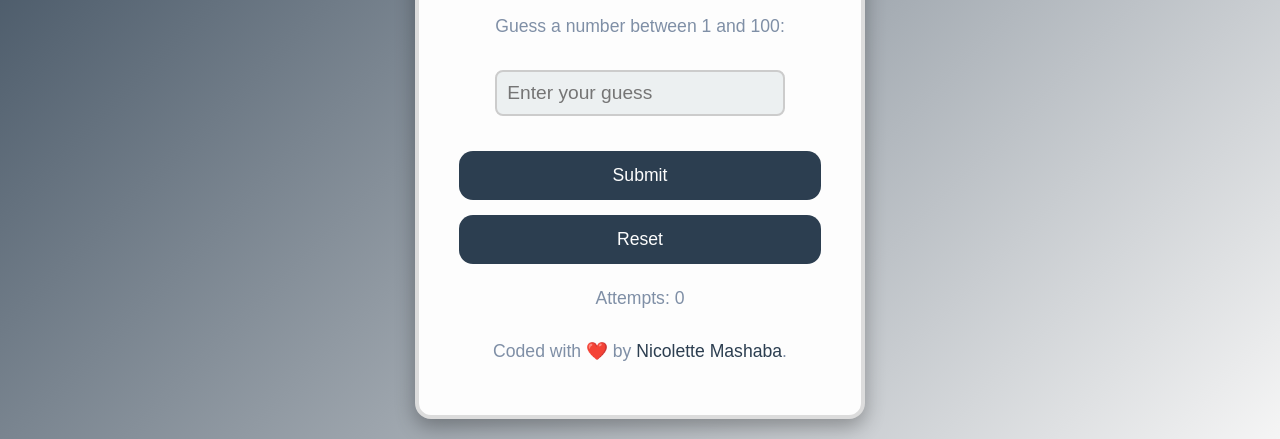
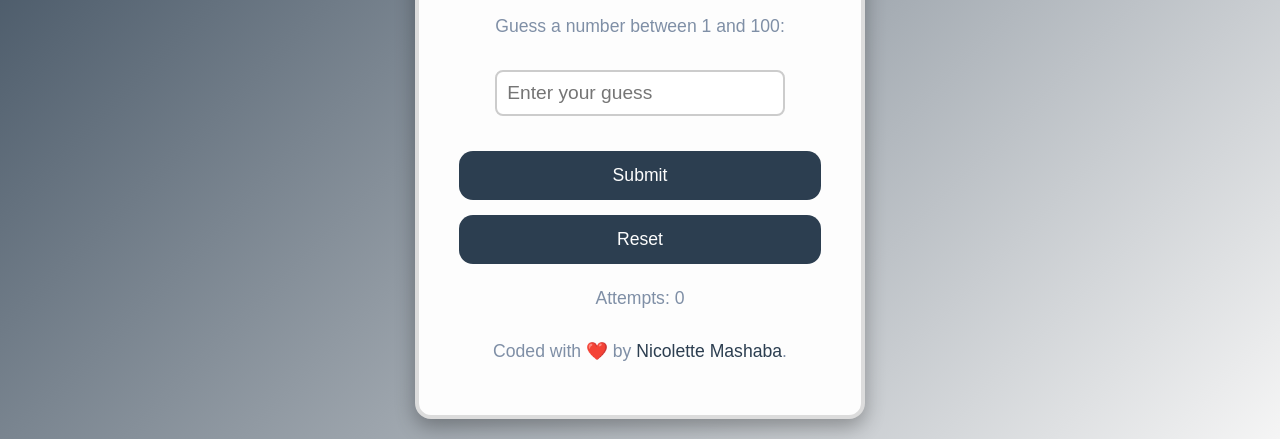
Before and after one commit to NickiMash17/number_guessing_game, a plain HTML site: page index.html in a window 1280 px wide. Shown: the part 361-800 px from the top of the page. Drawn offline with Linux system fonts and the light colour scheme.

Commit message:
edits on javascript

```diff
--- a/style.css
+++ b/style.css
@@ -64,18 +64,6 @@ body.dark-mode button:hover {
 
 body.dark-mode button:active {
   background-color: #16a085; /* Active Button State */
-}
-
-/* Input Fields */
-input[type="number"] {
-  background-color: #ecf0f1; /* Dark Input Background */
-  color: #ecf0f1; /* Light Text in Input */
-  border: 2px solid #7f8c8d; /* Light Border for Inputs */
-}
-
-input[type="number"]:focus {
-  border-color: #1abc9c; /* Light Green Focus Border */
-  box-shadow: 0 0 5px rgba(26, 188, 156, 0.6); /* Focus Glow */
 }
 
 body.dark-mode a {
```
